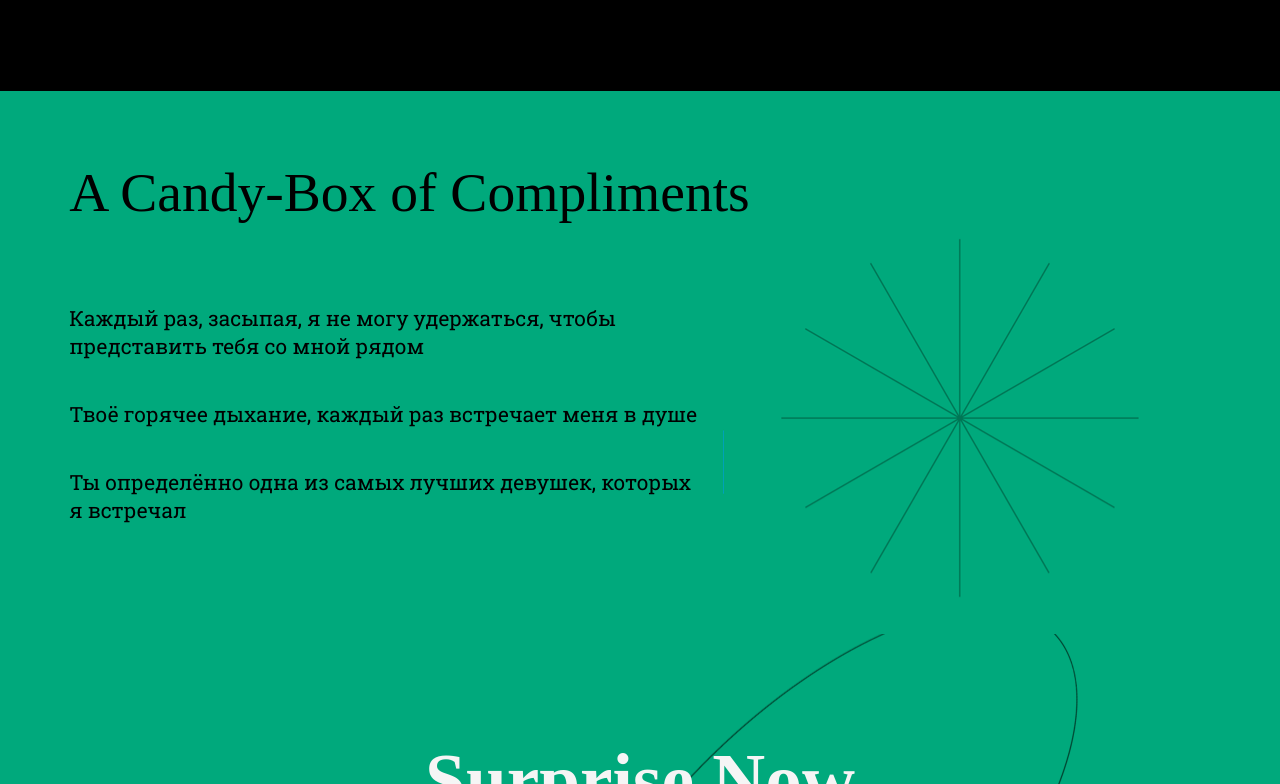
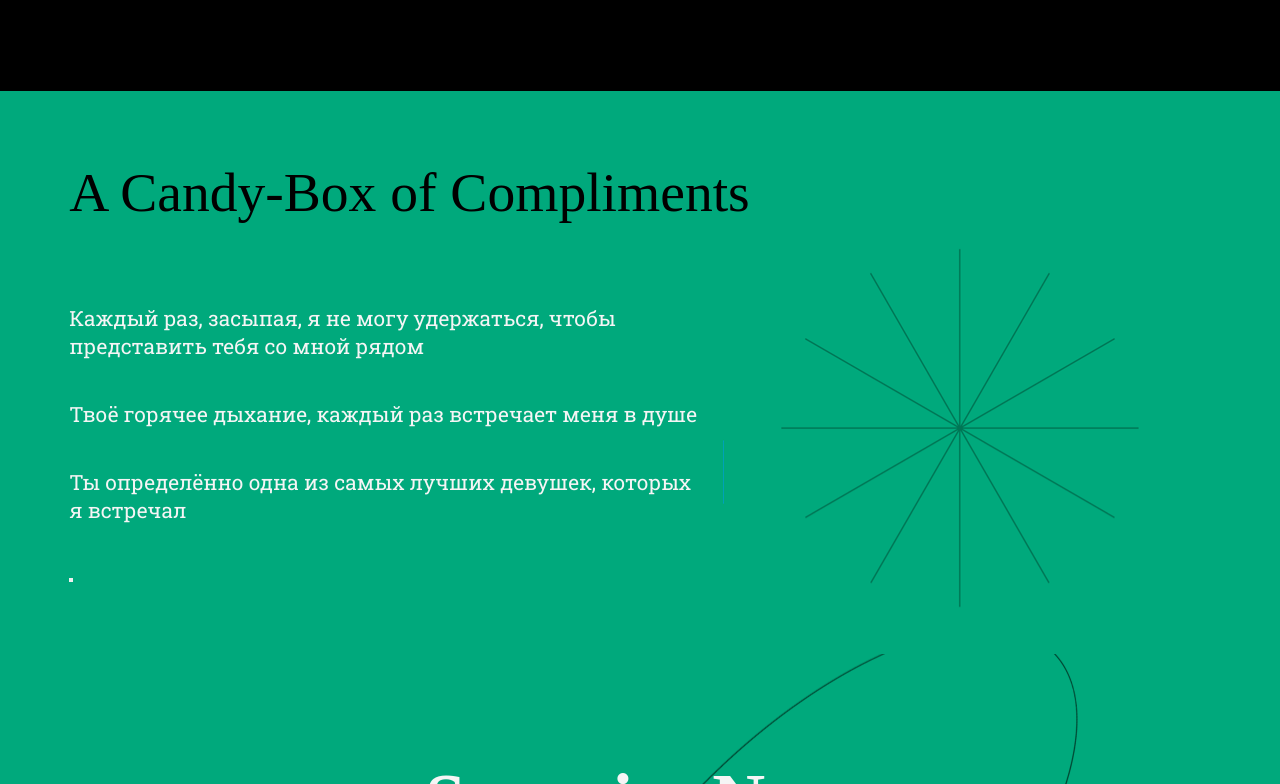
Before and after one commit to IvanchikIvan/FriendShip-History-site, a React (Create React App) app: page / in a window 1280 px wide. Shown: the part 1243-2027 px from the top of the page. Built offline with nearby package versions, Linux system fonts and the light colour scheme; a web font is replaced by a local one.

Commit message:
Added animations and redesing

```diff
--- a/src/components/Body/Compliments/Compliments.css
+++ b/src/components/Body/Compliments/Compliments.css
@@ -29,6 +29,7 @@
 }
 
 .compliments__content {
+  color: whitesmoke;
   display: flex;
   width: 100%;
   flex-direction: row;
@@ -48,6 +49,8 @@
   font-family: "Roboto Slab";
 }
 
+
+
 @media (max-width: 1000px) {
   .compliments__list {
     max-width: 100%;
--- a/src/components/Body/Compliments/Compliments.js
+++ b/src/components/Body/Compliments/Compliments.js
@@ -1,4 +1,5 @@
 import React from "react";
+import { animated, useInView } from "react-spring";
 import "./Compliments.css";
 
 const Compliments = () => {
@@ -8,14 +9,30 @@ const Compliments = () => {
     "Ты определённо одна из самых лучших девушек, которых я встречал",
   ];
 
+  const [listRef, listStyles] = useInView(
+    () => ({
+      from: {
+        opacity: 0,
+        x: -1000,
+      },
+      to: {
+        opacity: 1,
+        x: 0,
+      },
+    }),
+    {
+      rootMargin: '-30% 0%',
+    }
+  )
+
   return (
-    <div className="compliments">
+    <div className="compliments" ref={listRef}>
       <div className="compliments-container">
         <div className="compliments__text-container">
           <div className="compliments__title-container">
             <p className="compliments__title">A Candy-Box of Compliments</p>
           </div>
-          <div className="compliments__content">
+          <animated.div className="compliments__content" style={listStyles}>
               <ul className="compliments__list">
                 <div className="compliments__list-items">
                   {complimentsList.map((compliment, index) => (
@@ -24,8 +41,9 @@ const Compliments = () => {
                     </li>
                   ))}
                 </div>
+                <button></button>
               </ul>
-          </div>
+          </animated.div>
         </div>
       </div>
     </div>
--- a/src/components/Body/From-The-Heart/From-The-Heart.css
+++ b/src/components/Body/From-The-Heart/From-The-Heart.css
@@ -5,7 +5,7 @@
   width: 100%;
   background: url('../../Assets/from-the-heart_bg.png');
   background-size: cover;
-  background-position: center;
+  background-position: right;
   color: whitesmoke;
 }
 
@@ -13,6 +13,7 @@
   display: flex;
   padding: calc(70px + 80 * (100vw / 1080)) calc(20px + 40 * (100vw / 1080));
   flex-direction: row;
+  align-items: flex-start;
 }
 
 .from-the-heart__content {
--- a/src/components/Body/From-The-Heart/From-The-Heart.js
+++ b/src/components/Body/From-The-Heart/From-The-Heart.js
@@ -1,14 +1,32 @@
 import "./From-The-Heart.css";
 import icon from "../../Assets/photo_2023-11-04_23-14-44.jpg";
+import { animated, useInView } from "react-spring";
 
 const FromTheHeart = () => {
+
+  const [iconRef, iconStyles] = useInView(
+    () => ({
+      from: {
+        opacity: 0,
+        y: 100,
+      },
+      to: {
+        opacity: 1,
+        y: 0,
+      },
+    }),
+    {
+      rootMargin: '-20% 0%',
+    }
+  )
+
   return (
     <div className="from-the-heart-block">
       <div className="from-the-heart-container">
         <div className="from-the-heart__icon">
-          <div className="from-the-heart__icon-container">
+          <animated.div className="from-the-heart__icon-container" ref={iconRef} style={iconStyles}>
             <img src={icon} alt="Heart icon" />
-          </div>
+          </animated.div>
         </div>
         <div className="from-the-heart__content">
           <div className="from-the-heart__title">
```
Lines whose indentation alone changed are shown as unchanged.
